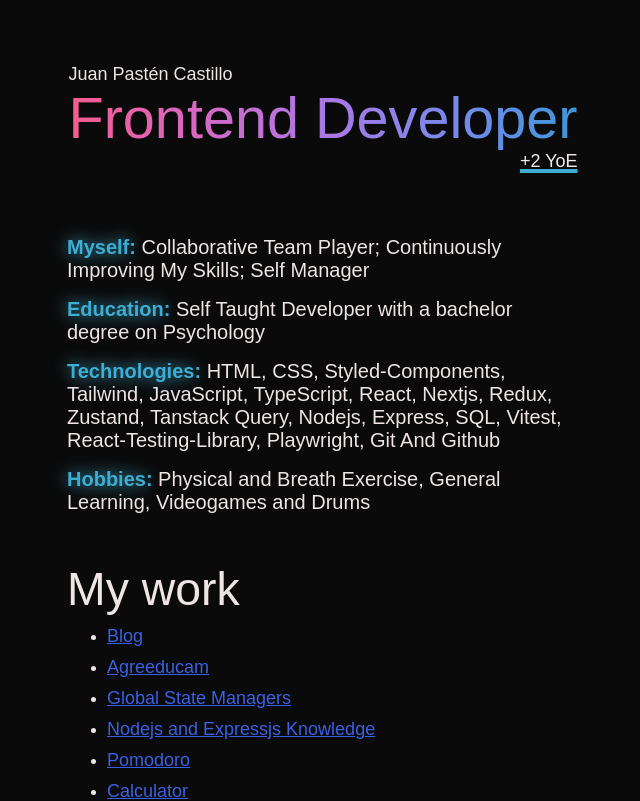
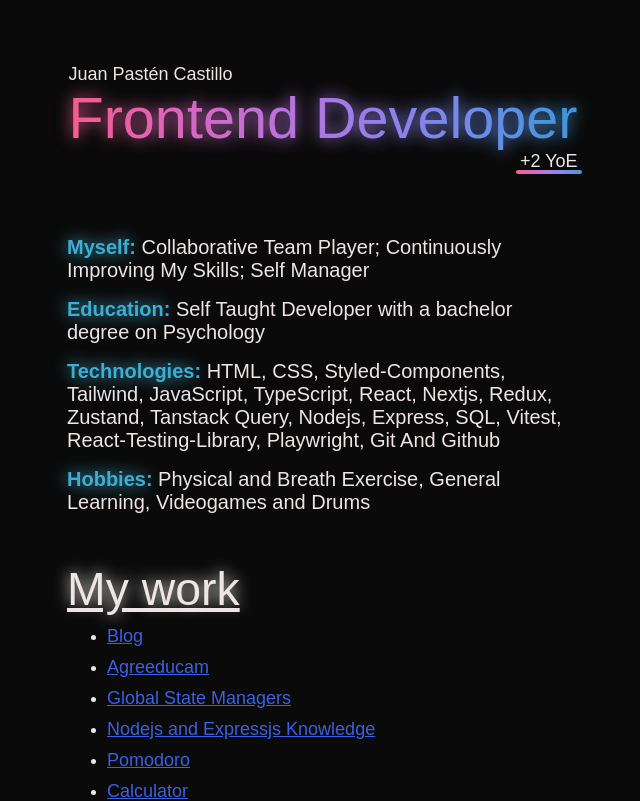
Before and after one commit to JuanPastenCastillo/jmpc-portfolio, a Next.js app: page / in a window 1280 px wide. Shown: the top 801 px of the page, without its empty margins (302-942 px from the left). Built offline with nearby package versions, Linux system fonts and the light colour scheme.

Commit message:
Added - Underline text animated for YoE

```diff
--- a/components/home/index.tsx
+++ b/components/home/index.tsx
@@ -7,7 +7,15 @@ export const INDEX_Home = () => {
       <header>
         <span>Juan Pastén Castillo</span>
         <h1>
-          <span className={styles.gradientText}>Frontend Developer</span> <span>+2 YoE</span>
+          <span
+            className={styles.gradientText}
+            data-content='Frontend Developer'>
+            Frontend Developer
+          </span>{" "}
+          <span>
+            <span>+2 YoE</span>
+            <span className={styles.gradientText1} />
+          </span>
         </h1>
       </header>
 
@@ -28,7 +36,7 @@ export const INDEX_Home = () => {
       </article>
 
       <section>
-        <h2>My work</h2>
+        <h2 data-content='My work'>My work</h2>
         <ul>
           <li>
             <p>
--- a/components/home/styles/index-wrapper.ts
+++ b/components/home/styles/index-wrapper.ts
@@ -20,19 +20,27 @@ export const INDEX_HomeWrapper = styled.div`
     & > :nth-child(2) {
       display: grid;
 
-      color: var(--color-7);
-
       & > :nth-child(1) {
         font-size: calc(var(--font-size-h1) * 1.2);
+        position: relative;
       }
 
       & > :nth-child(2) {
-        color: var(--color-8);
-        text-align: right;
+        position: relative;
 
-        text-decoration: underline;
-        text-decoration-color: var(--color-7);
-        text-decoration-thickness: 4px;
+        width: fit-content;
+        margin-left: auto;
+
+        & > :nth-child(2) {
+          position: absolute;
+          left: -4px;
+          bottom: calc(-2px);
+
+          width: calc(100% + 8px);
+          height: 4px;
+
+          border-radius: 8px;
+        }
       }
     }
   }
@@ -63,6 +71,18 @@ export const INDEX_HomeWrapper = styled.div`
   & > :nth-child(3) {
     margin-top: calc(8px * 6);
 
+    & > :nth-child(1) {
+      position: relative;
+
+      text-decoration: underline;
+      &:before {
+        content: attr(data-content);
+        filter: blur(8px);
+        position: absolute;
+        left: 0;
+      }
+    }
+
     & > :nth-child(2) {
       margin-top: calc(8px * 1);
 
--- a/components/ui/css-reusable/gradient.module.css
+++ b/components/ui/css-reusable/gradient.module.css
@@ -17,7 +17,8 @@
   }
 }
 
-.gradientText {
+.gradientText,
+.gradientText:before {
   animation: gradient-change 3.3s linear infinite alternate;
 
   background: linear-gradient(to right in oklch, var(--＠color-0), var(--＠color-1));
@@ -27,4 +28,28 @@
 
   background-clip: text;
   color: transparent;
+
+  /* position: relative; */
 }
+
+.gradientText:before {
+  content: attr(data-content);
+  filter: blur(8px);
+  position: absolute;
+  left: 0;
+}
+
+.gradientText1,
+.gradientText1:before {
+  animation: gradient-change 2.5s linear infinite alternate;
+
+  background: linear-gradient(to right in oklch, var(--＠color-0), var(--＠color-1));
+
+  /* -webkit-background-clip: text;
+  -webkit-text-fill-color: transparent;
+
+  background-clip: text;
+  color: transparent; */
+
+  /* position: relative; */
+}
```
